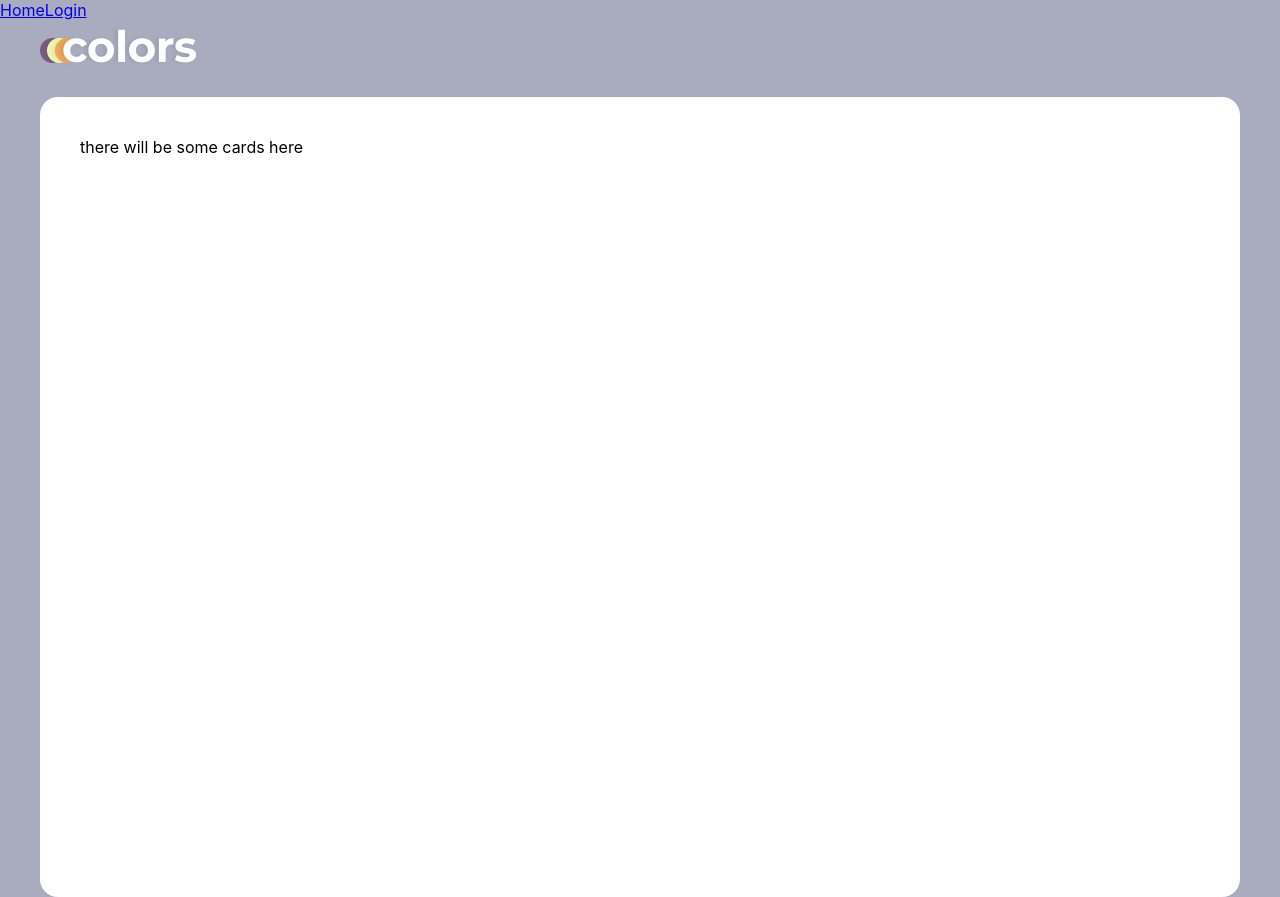
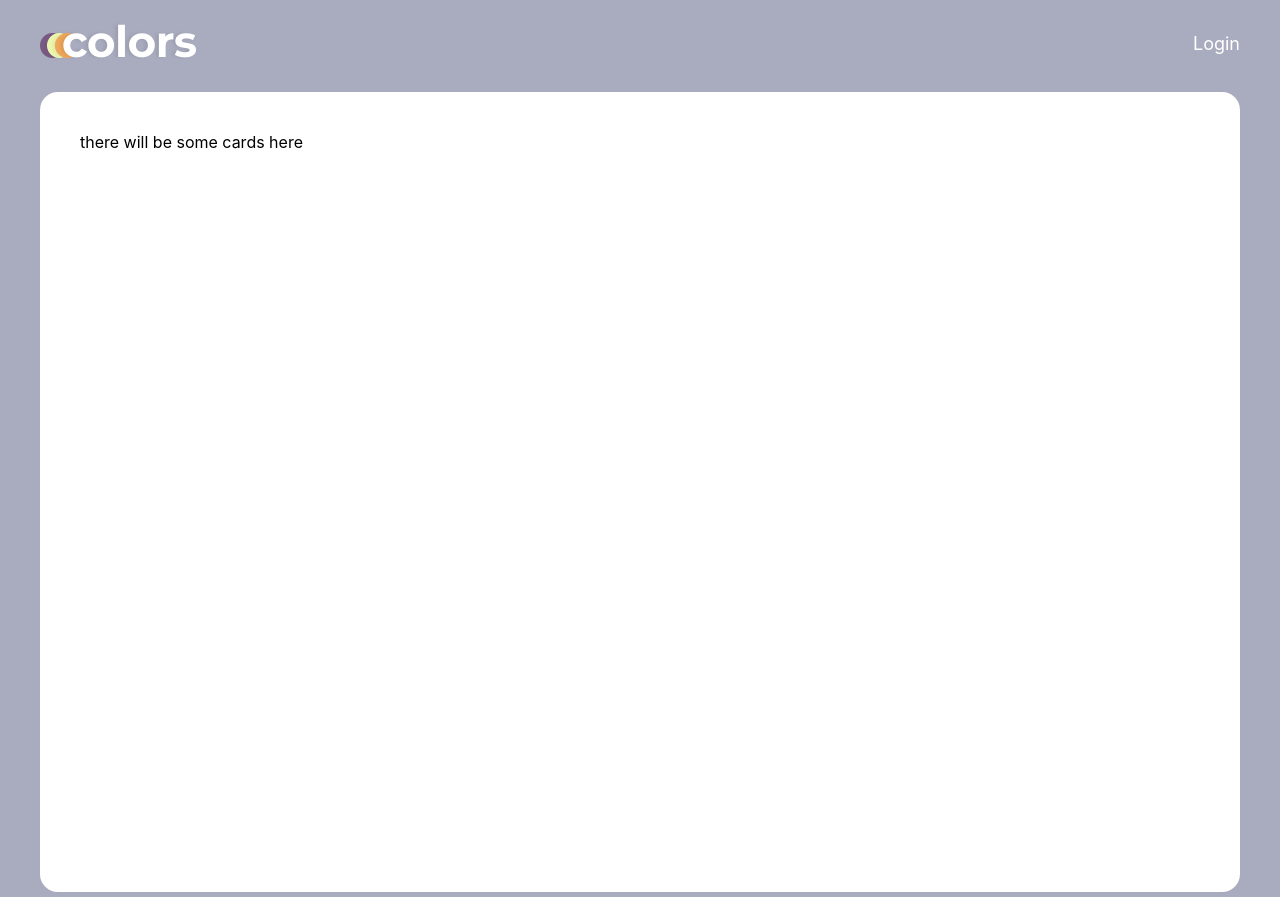
Before and after one commit to react-istanbul/colorsApp, a React (Create React App) app: page / in a window 1280 px wide. Built offline with nearby package versions, Linux system fonts and the light colour scheme.

Commit message:
added header & login persister

```diff
--- a/src/App.js
+++ b/src/App.js
@@ -3,12 +3,14 @@ import './App.css'
 import React from 'react'
 import { Provider } from 'react-redux'
 
+import LoginPersister from './components/LoginPersister'
 import store from './redux/store'
 import Routes from './Routes'
 
 function App() {
   return (
     <Provider store={store}>
+      <LoginPersister />
       <Routes />
     </Provider>
   )
--- a/src/Routes.js
+++ b/src/Routes.js
@@ -1,14 +1,11 @@
 import React from 'react'
-import { BrowserRouter, Switch, Route, Link } from 'react-router-dom'
+import { BrowserRouter, Link, Route, Switch } from 'react-router-dom'
+
+import Home from './components/Home'
 import Login from './components/Login'
-import Home from './components/Home'
 
 const Routes = () => (
   <BrowserRouter>
-    <div>
-      <Link to="/">Home</Link>
-      <Link to="/login">Login</Link>
-    </div>
     <Switch>
       <Route path="/" exact>
         <Home />
@@ -20,5 +17,4 @@ const Routes = () => (
   </BrowserRouter>
 )
 
-
 export default Routes
--- a/src/components/Header/Header.module.css
+++ b/src/components/Header/Header.module.css
@@ -1,4 +1,17 @@
+.header {
+  display: flex;
+  align-items: center;
+  margin-top: 15px;
+}
+
 .logo {
   width: 158px;
   height: auto;
 }
+
+.loginLink, .loggedInUserEmail {
+  font-size: 18px;
+  color: white;
+  text-decoration: none;
+  margin-left: auto;
+}
--- a/src/components/Header/index.js
+++ b/src/components/Header/index.js
@@ -1,12 +1,29 @@
 import React from 'react'
+import { useSelector } from 'react-redux'
+import { Link } from 'react-router-dom'
 
+import { selectIsUserLoggedIn, selectLoggedInUserEmail } from '../../redux/accessors'
 import styles from './Header.module.css'
 import logo from './logo.png'
 
-const Header = () => (
-  <div className={styles.header}>
-    <img className={styles.logo} src={logo} alt="ColorsApp logo" />
-  </div>
-)
+const Header = () => {
+  const isUserLoggedIn = useSelector(selectIsUserLoggedIn)
+  const loggedInUserEmail = useSelector(selectLoggedInUserEmail)
+
+  return (
+    <div className={styles.header}>
+      <Link to="/">
+        <img className={styles.logo} src={logo} alt="ColorsApp logo" />
+      </Link>
+      {isUserLoggedIn ? (
+        <span className={styles.loggedInUserEmail}>{loggedInUserEmail}</span>
+      ) : (
+        <Link to="/login" className={styles.loginLink}>
+          Login
+        </Link>
+      )}
+    </div>
+  )
+}
 
 export default Header
--- a/src/components/Home/index.js
+++ b/src/components/Home/index.js
@@ -2,11 +2,12 @@ import React from 'react'
 import { useSelector } from 'react-redux'
 import { Redirect } from 'react-router-dom'
 
+import { selectIsUserLoggedIn } from '../../redux/accessors'
 import Header from '../Header'
 import styles from './Home.module.css'
 
 const Home = () => {
-  const isUserLoggedIn = useSelector((s) => s.login.isUserLoggedIn)
+  const isUserLoggedIn = useSelector(selectIsUserLoggedIn)
 
   return (
     <div className={styles.home}>
--- a/src/components/Login/index.js
+++ b/src/components/Login/index.js
@@ -42,6 +42,8 @@ const Login = () => {
 
     if (data.token) {
       dispatch(userLoggedIn(email))
+      localStorage.setItem('loggedInUserToken', data.token)
+      localStorage.setItem('loggedInUserEmail', email)
     }
   }
 
--- /dev/null
+++ b/src/components/LoginPersister/index.js
@@ -0,0 +1,22 @@
+import React from 'react'
+import { useEffect } from 'react'
+import { useDispatch } from 'react-redux'
+
+import { userLoggedIn } from '../../redux/actions/login'
+
+const LoginPersister = () => {
+  const dispatch = useDispatch()
+
+  useEffect(() => {
+    const loggedInUserToken = localStorage.getItem('loggedInUserToken')
+    const loggedInUserEmail = localStorage.getItem('loggedInUserEmail')
+
+    if (loggedInUserEmail && loggedInUserToken) {
+      dispatch(userLoggedIn(loggedInUserEmail))
+    }
+  }, [dispatch])
+
+  return null
+}
+
+export default LoginPersister
--- a/src/redux/accessors.js
+++ b/src/redux/accessors.js
@@ -1 +1,3 @@
-export const selectIsUserLoggedIn = s => s.login.isUserLoggedIn
+export const selectIsUserLoggedIn = (s) => s.login.isUserLoggedIn
+
+export const selectLoggedInUserEmail = (s) => s.login.userEmail
--- a/src/redux/actions/login.js
+++ b/src/redux/actions/login.js
@@ -1,8 +1,8 @@
-export function userLoggedIn(userName) {
+export function userLoggedIn(userEmail) {
   return {
     type: 'USER_LOGGED_IN',
     payload: {
-      userName
+      userEmail
     }
   }
 }
--- a/src/redux/reducers/login.js
+++ b/src/redux/reducers/login.js
@@ -1,7 +1,6 @@
 const defaultState = {
   isUserLoggedIn: false,
-  userName: 'Sinan',
-  userAge: 18
+  userEmail: null
 }
 
 const loginReducer = (state = defaultState, action) => {
@@ -9,7 +8,7 @@ const loginReducer = (state = defaultState, action) => {
     case 'USER_LOGGED_IN':
       return {
         ...state,
-        userName: action.payload.userName,
+        userEmail: action.payload.userEmail,
         isUserLoggedIn: true
       }
 
```
